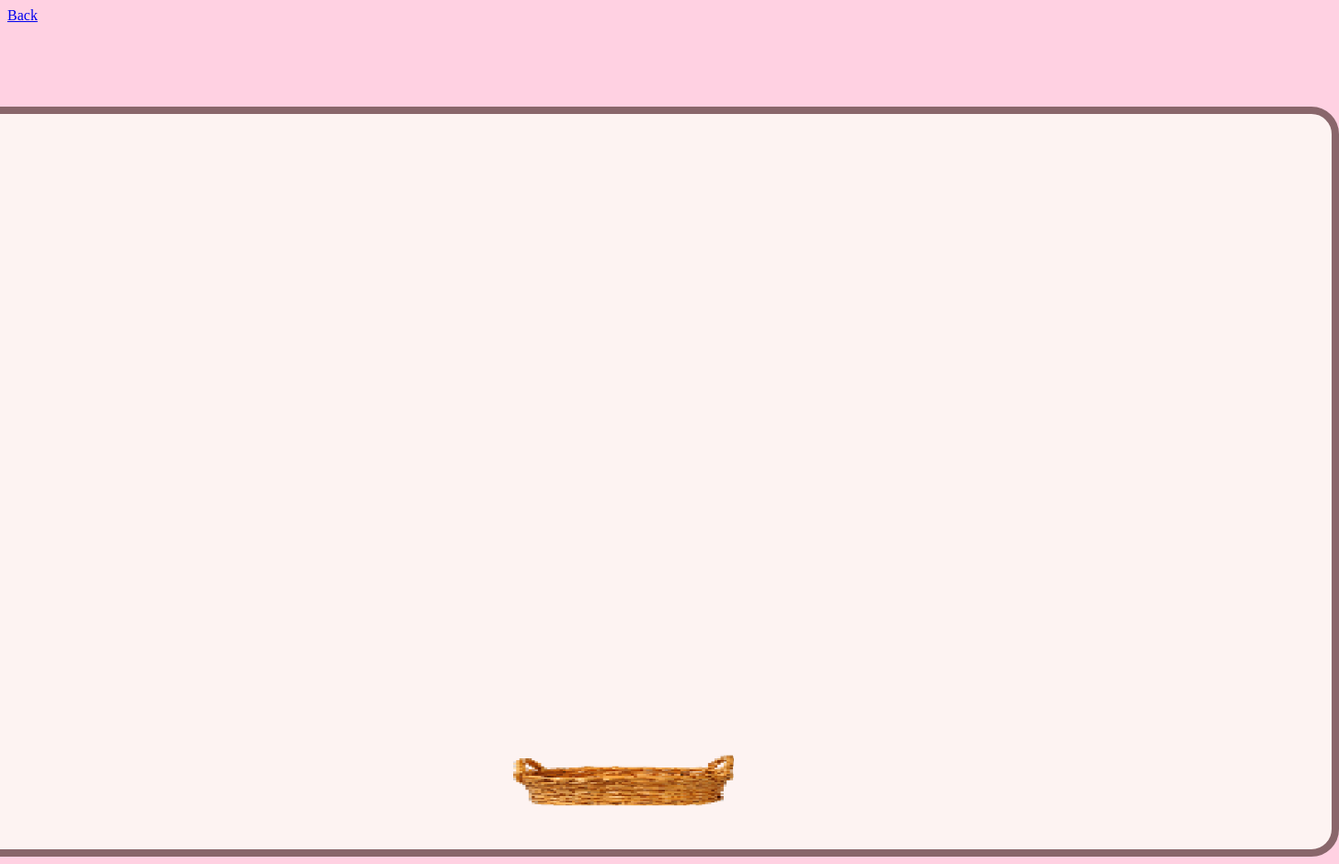
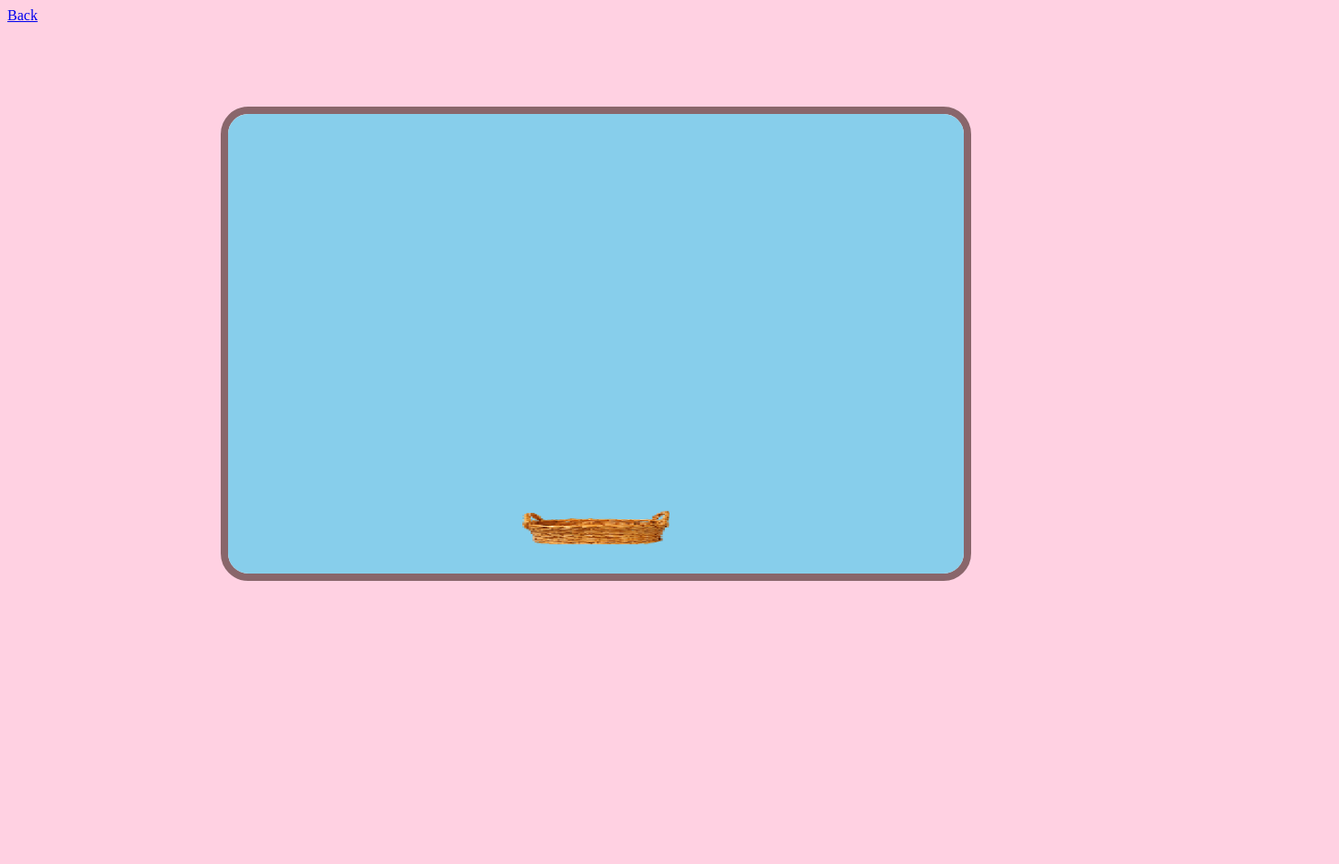
Before and after one commit to millieamcvey/picnic-game, a plain HTML site: page game.html in a window 1280 px wide. Shown: the whole page at 92% size, 1456 px wide, since content can reach past the window. After the commit the page ends 800 px from the top, so only its background shows below. Drawn offline with Linux system fonts and the light colour scheme; a web font is replaced by a local one.

Commit message:
Basket Movement

```diff
--- a/game.html
+++ b/game.html
@@ -9,7 +9,7 @@
 <body>
     <!--Remove Later , for easy access to homepage--> <a href="index.html">Back</a>
     <div class="canvas-container">
-    <canvas width="1600" height="800" id="gameCanvas">
+    <canvas width="800" height="500" id="gameCanvas">
 
     </canvas>
     </div>
--- a/script.js
+++ b/script.js
@@ -1,33 +1,75 @@
 // Get the canvas and context
 const canvas = document.getElementById('gameCanvas');
-
 // ctx represents 2D rendering context of the canvas
 const ctx = canvas.getContext('2d');
-
 // Log a confirmation message to the console
 console.log('Canvas is set up!');
 
+//--------------------//
+
 // Basket Properties
 const basket = {
-    x: canvas.width / 2 - 120, // Center horizontally
-    y: canvas.height - 150,   // Position near the bottom
-    width: 300,
-    height: 150,
-    img: new Image(),        // Create an Image object
+    x: canvas.width / 2 - 100, // Center horizontally
+    y: canvas.height - 100,   // Position near the bottom
+    width: 200,
+    height: 100,
+    img: new Image(),         // Create an Image object
+    direction: 0,             // Initial direction (stationary)
+    speed: 7,                 // Movement speed
 };
 
 // Load the basket image
 basket.img.src = "object-assets/picnic-game-basket/picnic-basket.png";
 
-// Draw the basket image on the canvas once loaded
-basket.img.onload = function () {
+// Draw everything
+function draw() {
     // Clear the canvas
     ctx.clearRect(0, 0, canvas.width, canvas.height);
 
-// Draw the basket image
-ctx.drawImage(basket.img, basket.x, basket.y, basket.width, basket.height);
 
-    console.log('Basket image is loaded and drawn!');
+    // Draw the background
+    ctx.fillStyle = '#87ceeb'; // Light blue for the sky
+    ctx.fillRect(0, 0, canvas.width, canvas.height);
+
+    // Draw the basket
+    ctx.drawImage(basket.img, basket.x, basket.y, basket.width, basket.height);
+}
+
+// Update the basket's position
+function update() {
+    // Move the basket based on its direction
+    basket.x += basket.direction * basket.speed;
+
+    // Prevent the basket from moving off the canvas
+    if (basket.x < 0) basket.x = 0;
+    if (basket.x + basket.width > canvas.width) basket.x = canvas.width - basket.width;
+}
+
+// Game loop
+function gameLoop() {
+    update(); // Update positions
+    draw();   // Redraw everything
+    requestAnimationFrame(gameLoop); // Keep the loop running
+}
+
+// Handle keydown event
+document.addEventListener('keydown', (e) => {
+    if (e.key === 'ArrowLeft') {
+        basket.direction = -1; // Move left
+    } else if (e.key === 'ArrowRight') {
+        basket.direction = 1; // Move right
+    }
+});
+
+
+// Handle keyup event
+document.addEventListener('keyup', (e) => {
+    if (e.key === 'ArrowLeft' || e.key === 'ArrowRight') {
+        basket.direction = 0; // Stop moving
+    }
+});
+
+// Start the game loop once the basket image is loaded
+basket.img.onload = function () {
+    gameLoop();
 };
-
-//Draw the background
```
